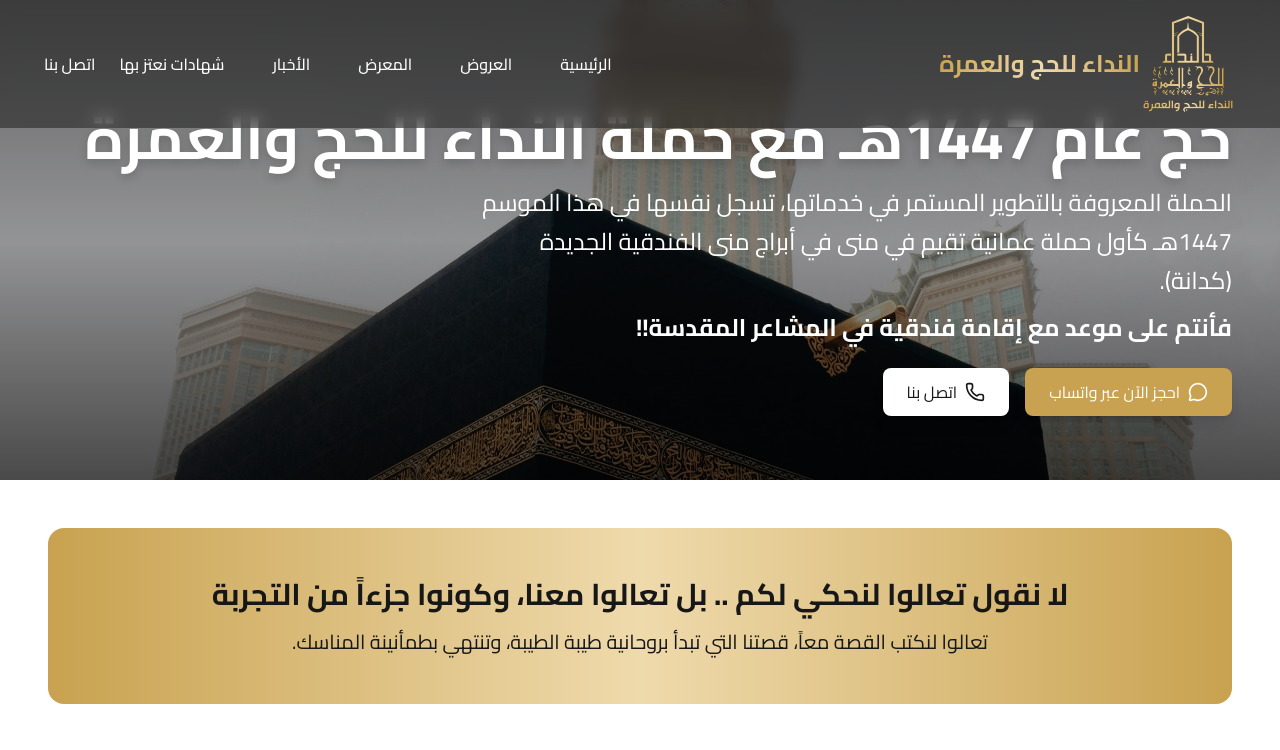
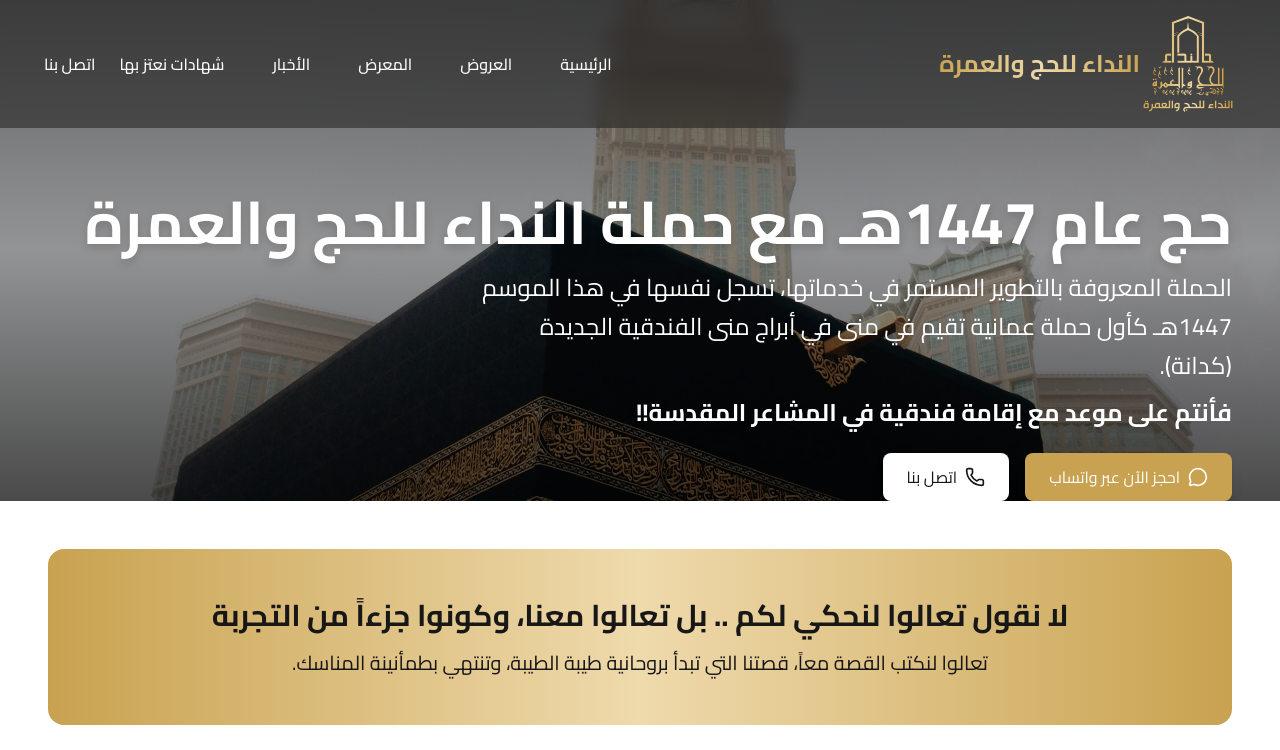
Before and after one commit to Omar-Risi/nidaa-hajj, a Next.js app: page /hajj in a window 1280 px wide. Shown: the top 750 px of the page. Built offline with nearby package versions, Linux system fonts and the light colour scheme.

Commit message:
style:fix

```diff
--- a/src/app/hajj/page.tsx
+++ b/src/app/hajj/page.tsx
@@ -145,7 +145,7 @@ export default function HajjOfferPage() {
   return (
     <div className="min-h-screen" dir="rtl">
       {/* Hero Section */}
-      <div className="relative h-[60vh] overflow-hidden">
+      <div className="relative min-h-[60vh] overflow-hidden">
         <Image
           src="/kaaba-1.jpg"
           alt="حج 1447هـ"
@@ -153,7 +153,7 @@ export default function HajjOfferPage() {
           className="object-cover"
         />
         <div className="absolute inset-0 bg-gradient-to-b from-black/60 via-black/40 to-black/70"></div>
-        <div className="relative z-10 h-full flex flex-col justify-end pb-16 px-6 md:px-12 max-w-7xl mx-auto">
+        <div className="relative z-10 h-full flex flex-col justify-end  pt-48 px-6 md:px-12 max-w-7xl mx-auto">
           <h1 className="text-4xl md:text-6xl font-bold text-white mb-4 drop-shadow-lg">
             حج عام 1447هـ مع حملة النداء للحج والعمرة
           </h1>
```
